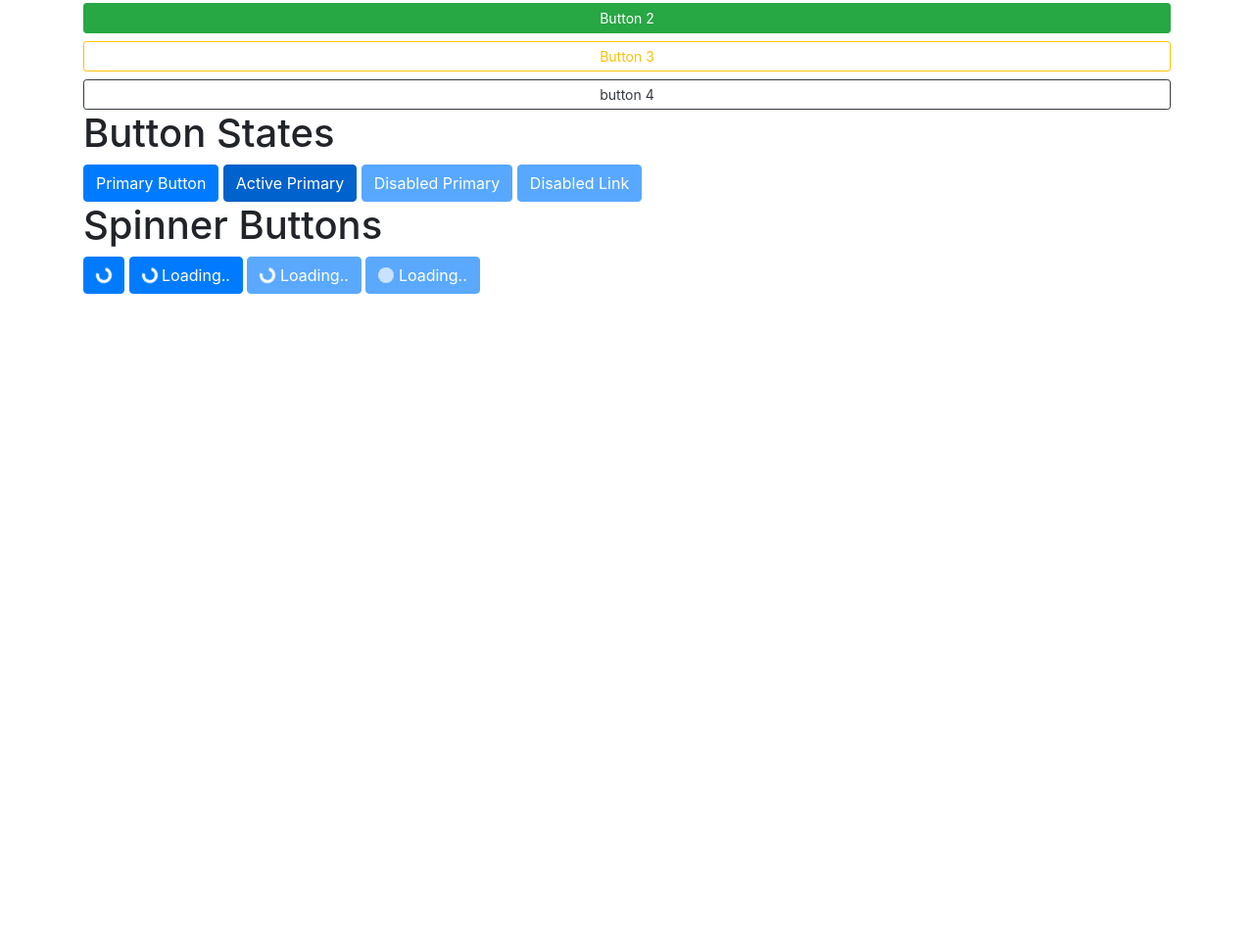
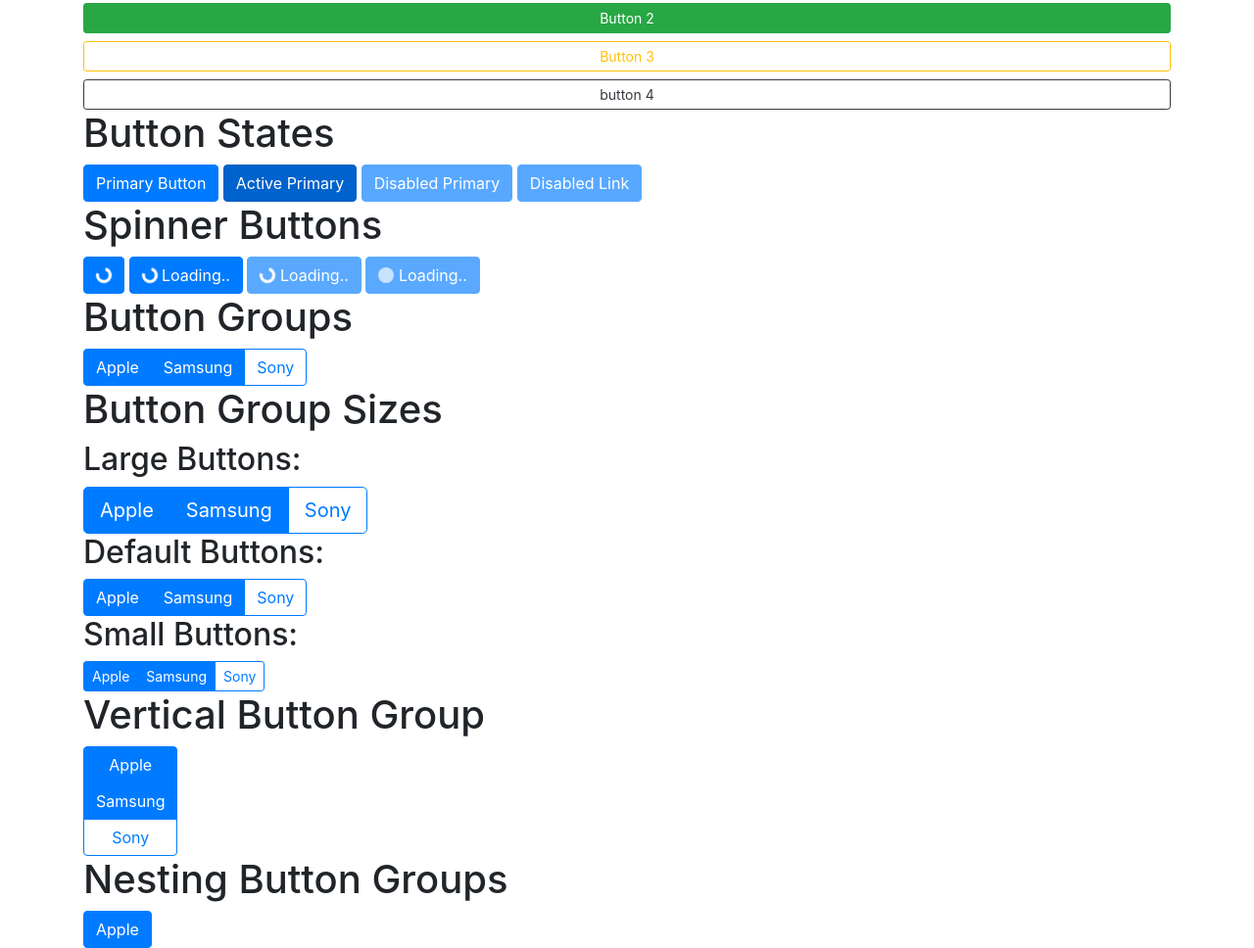
Before and after one commit to MissDerpette/bootstrap-w3school-proj, a plain HTML site: page components.html in a window 1280 px wide. Shown: the part 3102-4070 px from the top of the page at 98% size. Before the commit the page ends 3402 px from the top, so only its background shows below. Drawn offline with nearby package versions, Linux system fonts and the light colour scheme.

Commit message:
update for the day

```diff
--- a/components.html
+++ b/components.html
@@ -101,7 +101,7 @@
                 </div>
             </div>
 
-            <div class="section alerts wlinks">
+            <div class="section alerts-wlinks">
                 <div class="row">
                     <div class="col">
                         <h1> This is alerts with links</h1>
@@ -141,7 +141,7 @@
                 </div>
             </div>
 
-            <div class="section closing alerts">
+            <div class="section closing-alerts">
                 <div class="row">
                     <div class="col">
                         <h1>Closing alerts</h1>
@@ -161,7 +161,7 @@
                             <strong>Warning!</strong> Alert box with close button and <a href="#" class="alert-link">a link.</a>
                         </div>
 
-                        <div class="alert alert-danger alert-dismissble">
+                        <div class="alert alert-danger alert-dismissible">
                             <button type="button" class="close" data-dismiss="alert">&times;</button>
                             <strong>Danger!</strong> alert box with close button and <a href="#" class="alert-link">a link.</a>
                         </div>
@@ -171,18 +171,18 @@
                             <strong>Primary!</strong> Alert box with close button and <a href="#" class="alert-link">a link.</a>
                         </div>
 
-                        <div class="alert alert-secondary alert-dismissble">
+                        <div class="alert alert-secondary alert-dismissible">
                             <button type="button" class="close" data-dismiss="alert">&times;</button>
                             <strong>Secondary!</strong> Alert box with close button and <a href="#" class="alert-link">a link.</a>
                         </div>
 
-                        <div class="alert alert-dark alert-dismissble">
+                        <div class="alert alert-dark alert-dismissible">
                             <button type="button" class="close" data-dismiss="alert">&times;</button>
                             <strong>Dark!</strong> Alert box with close button and <a href="#" class="alert-link">a link.</a>
                         </div>
 
-                        <div class="alert alert-light alert-dismissble">
-                            <button type="button" class="close" data-dsimiss="alert">&times;</button>
+                        <div class="alert alert-light alert-dismissible">
+                            <button type="button" class="close" data-dismiss="alert">&times;</button>
                             <strong>Light!</strong> Alert box with close button and a <a href="#" class="alert-link">a link.</a>
                         </div>
 
@@ -192,7 +192,7 @@
                 </div>
             </div>
 
-            <div class="section button elements">
+            <div class="section button-elements">
                 <div class="row">
                     <div class="col">
                         <h1>Button Elements</h1>
@@ -205,7 +205,7 @@
                 </div>
             </div>
 
-            <div class="section Button Styles">
+            <div class="section Button-Styles">
                 <div class="row">
                     <div class="col">
                         <h1>Button Styles</h1>
@@ -223,7 +223,7 @@
                 </div>
             </div>
 
-            <div class="section buttom outlink">
+            <div class="section button-outlink">
                 <div class="row">
                     <div class="col">
                         <h1>Button Outline</h1>
@@ -313,6 +313,73 @@
                 </div>
             </div>
 
+            <div class="section button-groups">
+                <div class="row">
+                    <div class="col">
+                          <h1>Button Groups</h1>
+                            <div class="btn-group">
+                                <button type="button" class="btn btn-primary">Apple</button>
+                                <button type="button" class="btn btn-primary">Samsung</button>
+                                <button type="button" class="btn btn-outline-primary">Sony</button>
+                            </div>
+                    </div>
+                </div>
+            </div>
+
+            <div class="section button-group-sizes">
+                <div class="row">
+                    <div class="col">
+                        <h1>Button Group Sizes</h1>
+                        <h2>Large Buttons:</h2>
+                        <div class="btn-group btn-group-lg">
+                            <button type="button" class="btn btn-primary">Apple</button>
+                            <button type="button" class="btn btn-primary">Samsung</button>
+                            <button type="button" class="btn btn-outline-primary">Sony</button>
+                        </div>
+
+
+                        <h2>Default Buttons:</h2>
+                        <div class="btn-group">
+                            <button type="button" class="btn btn-primary">Apple</button>
+                            <button type="button" class="btn btn-primary">Samsung</button>
+                            <button type="button" class="btn btn-outline-primary">Sony</button>
+                        </div>
+
+                        <h2>Small Buttons:</h2>
+                        <div class="btn-group btn-group-sm">
+                            <button type="button" class="btn btn-primary">Apple</button>
+                            <button type="button" class="btn btn-primary">Samsung</button>
+                            <button type="button" class="btn btn-outline-primary">Sony</button>
+                        </div>
+                    </div>
+                </div>
+            </div>
+
+            <div class="section vertical-button-group">
+                <div class="row">
+                    <div class="col">
+                        <h1>Vertical Button Group</h1>
+                        <div class="btn-group-vertical">
+                            <button type="button" class="btn btn-primary">Apple</button>
+                            <button type="button" class="btn btn-primary">Samsung</button>
+                            <button type="button" class="btn btn-outline-primary">Sony</button>
+                        </div>
+                    </div>
+                </div>
+            </div>
+
+            <div class="section nesting-button-groups">
+                <div class="row">
+                    <div class="col">
+                        <h1>Nesting Button Groups</h1>
+                        <div class="btn-group">
+                            <button type="button" class="btn btn-primary">Apple</button>
+                        </div>
+                    </div>
+                </div>
+
+            </div>
+
         </div>
 
     </main>
```
